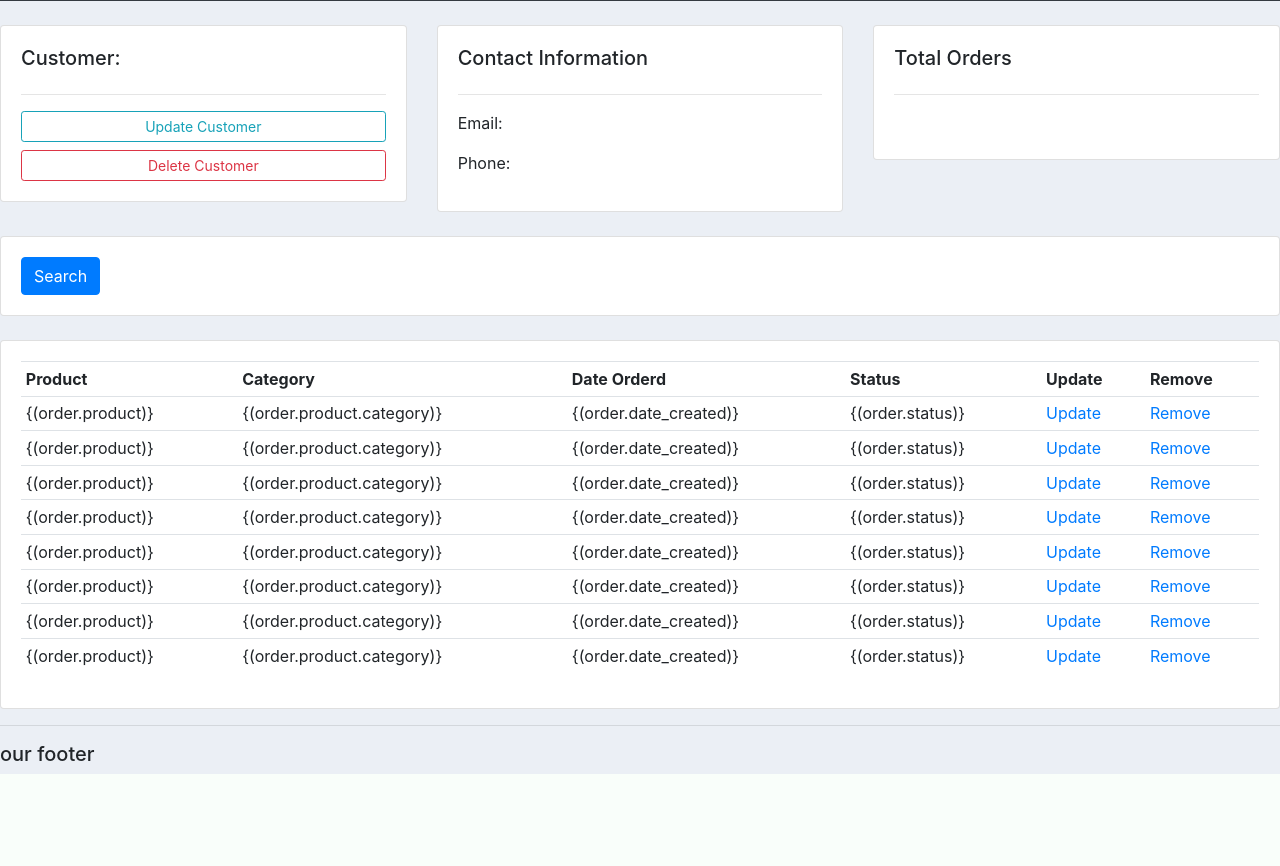
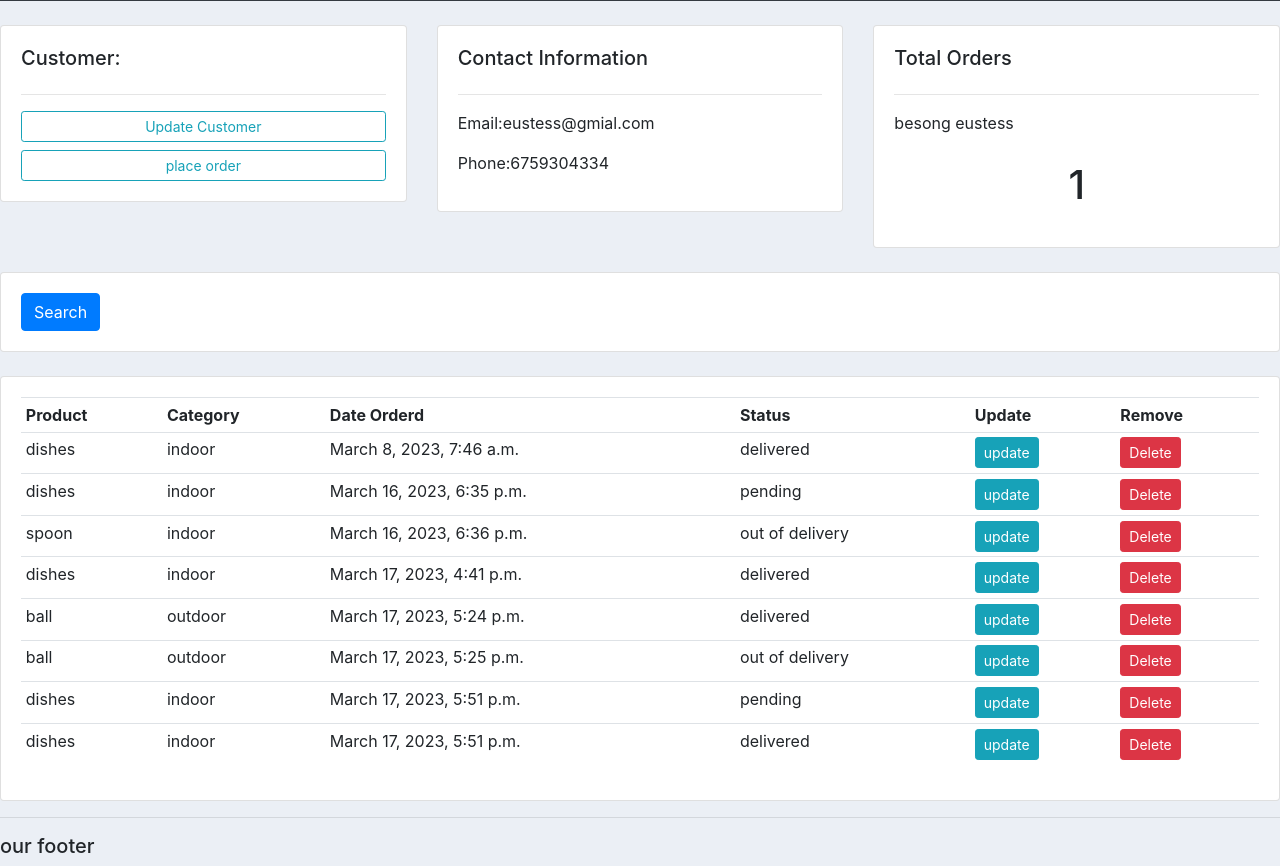
Before and after one commit to ELBORIS28Ipro/new_tutorial, a Django app: template crm3/accounts/templates/customer.html in a window 1280 px wide. Shown: the part 541-1407 px from the top of the page. Before the commit the page ends 1315 px from the top, so only its background shows below. Run offline with Django 4.2, Linux system fonts and the light colour scheme; data comes from the database, SQL or seed files in the repository; both versions use the stored data as it was after the commit; the template is opened without the code that fills it: values that come from a table or form of the project are taken from there, most other values are stand-ins (such as "Sample title", 1, 10 or a date in 2020).

Commit message:
this is for my ecommerce tutorial

```diff
--- a/crm3/accounts/models.py
+++ b/crm3/accounts/models.py
@@ -3,8 +3,6 @@ from django.db import models
 
 # Create your models here.
 class Customer(models.Model):
-    order_set = True
-    objects = objects
     name = models.CharField(max_length=200, null=True)
     phone = models.CharField(max_length=200, null=True)
     email = models.CharField(max_length=200, null=True)
@@ -49,3 +47,6 @@ class Orders(models.Model):
     product = models.ForeignKey(Product, null=True, on_delete=models.SET_NULL)
     date_created = models.DateTimeField(auto_now_add=True, null=True)
     status = models.CharField(max_length=200, null=True, choices=STATUS)
+
+    def __str__(self):
+        return self.product.name
--- a/crm3/accounts/templates/customer.html
+++ b/crm3/accounts/templates/customer.html
@@ -10,8 +10,8 @@
 		<div class="card card-body">
 			<h5>Customer:</h5>
 			<hr>
-			<a class="btn btn-outline-info  btn-sm btn-block" href="">Update Customer</a>
-			<a class="btn btn-outline-danger  btn-sm btn-block" href="">Delete Customer</a>
+			<a class="btn btn-outline-info  btn-sm btn-block" href="{% url 'create_order' customer.id %}">Update Customer</a>
+			<a class="btn btn-outline-info  btn-sm btn-block" href="{% url 'create_order' customer.id %}">place order</a>
 
 		</div>
 	</div>
@@ -20,8 +20,8 @@
 		<div class="card card-body">
 			<h5>Contact Information</h5>
 			<hr>
-			<p>Email: </p>
-			<p>Phone: </p>
+			<p>Email:{{customer.email}} </p>
+			<p>Phone:{{customer.phone}} </p>
 		</div>
 	</div>
 
@@ -29,7 +29,8 @@
 		<div class="card card-body">
 			<h5>Total Orders</h5>
 			<hr>
-			<h1 style="text-align: center;padding: 10px"></h1>
+			<p>{{customer.name}}</p>
+			<h1 style="text-align: center;padding: 10px">{{order_count}}</h1>
 		</div>
 	</div>
 </div>
@@ -39,7 +40,9 @@
 <div class="row">
 	<div class="col">
 		<div class="card card-body">
+
 			<form method="get">
+				{{ myFilter.form}}
 
 		    <button class="btn btn-primary" type="submit">Search</button>
 		  </form>
@@ -63,12 +66,12 @@
 				</tr>
 				{% for order in orders %}
 				<tr>
-					<td> {(order.product)} </td>
-					<td> {(order.product.category)} </td>
-					<td> {(order.date_created)} </td>
-					<td> {(order.status)} </td>
-					<td> <a href="">Update </a> </td>
-					<td> <a href="" >Remove </a> </td>
+					<td> {{order.product}} </td>
+					<td> {{order.product.category}} </td>
+					<td> {{order.date_created}} </td>
+					<td> {{order.status}} </td>
+						<td><a class="btn btn-sm btn-info" href="{% url 'update_order' order.id %}">update</a></td>
+					<td><a class="btn btn-sm btn-danger" href="{% url 'delete_order' order.id %}">Delete</a></td>
 				</tr>
 				{% endfor %}
 			</table>
--- a/crm3/accounts/templates/navbar.html
+++ b/crm3/accounts/templates/navbar.html
@@ -10,10 +10,10 @@
   <div class="collapse navbar-collapse" id="navbarNav">
     <ul class="navbar-nav">
       <li class="nav-item active">
-        <a class="nav-link" href="#">Dashboard </a>
+        <a class="nav-link" href="{% url 'home' %}">Dashboard </a>
       </li>
       <li class="nav-item">
-        <a class="nav-link" href="#">products</a>
+        <a class="nav-link" href="{% url 'products'%}">products</a>
       </li>
       <li class="nav-item">
         <a class="nav-link" href="#">customer</a>
--- a/crm3/accounts/urls.py
+++ b/crm3/accounts/urls.py
@@ -3,6 +3,10 @@ from . import views
 
 urlpatterns = [
     path('', views.home, name='home'),
-    path('products/', views.products),
-    path('customer/<str:pk_test>/', views.customer),
+    path('products/', views.products, name='products'),
+    path('customer/<str:pk_test>/', views.customer, name='customer'),
+
+    path('create_order/<str:pk>/', views.createOrder, name="create_order"),
+    path('update_order/<str:pk>/', views.updateOrder, name="update_order"),
+    path('delete_order/<str:pk>/', views.deleteOrder, name="delete_order"),
 ]
--- a/crm3/crm3/settings.py
+++ b/crm3/crm3/settings.py
@@ -37,7 +37,8 @@ INSTALLED_APPS = [
     'django.contrib.sessions',
     'django.contrib.messages',
     'django.contrib.staticfiles',
-    'accounts'
+    'accounts',
+    'django_filters',
 ]
 
 MIDDLEWARE = [
```
Also changed, not shown: crm3/accounts/templates/dashboard.html (+6 -5 lines), crm3/accounts/views.py (+46 -3 lines), crm3/db.sqlite3.
